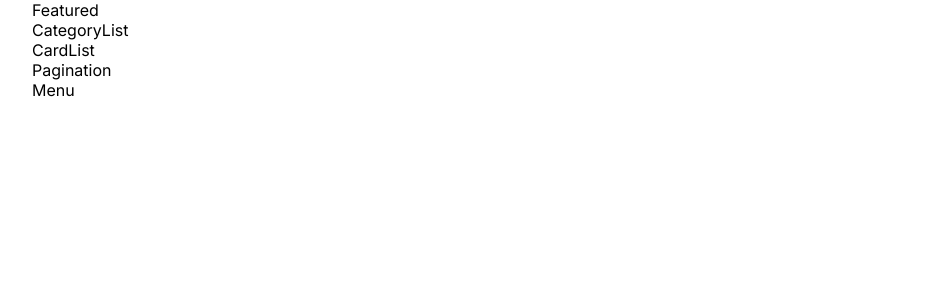
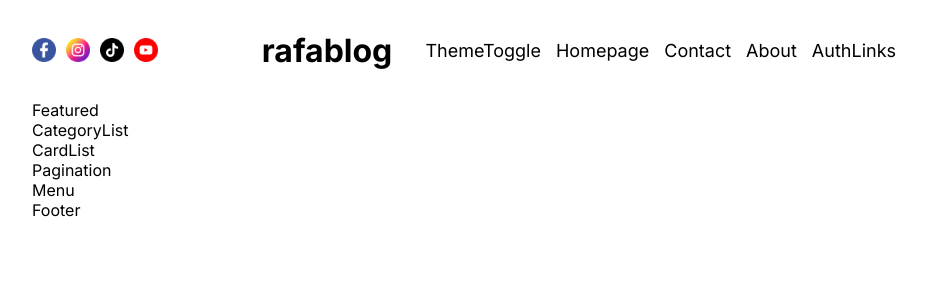
Before and after one commit to Rauf-pro/blogapp-next, a Next.js app: page / in a window 1280 px wide. Shown: the top 300 px of the page, without its empty margins (176-1103 px from the left). Built offline with nearby package versions, Linux system fonts and the light colour scheme.

Commit message:
add authlinks and themetoggle component

```diff
--- a/src/app/layout.js
+++ b/src/app/layout.js
@@ -1,5 +1,7 @@
 import { Inter } from "next/font/google";
 import "./globals.css";
+import Navbar from "@/components/navbar/Navbar";
+import Footer from "@/components/footer/Footer";
 
 const inter = Inter({ subsets: ["latin"] });
 
@@ -13,7 +15,11 @@
     <html lang="en">
       <body className={inter.className}>
         <div className="container">
-          <div className="wrapper">{children}</div>
+          <div className="wrapper">
+            <Navbar />
+            {children}
+            <Footer />
+          </div>
         </div>
       </body>
     </html>
--- /dev/null
+++ b/src/components/authLinks/AuthLinks.jsx
@@ -0,0 +1,10 @@
+import React from 'react';
+import styles from "./authlinks.module.css"
+
+const AuthLinks = () => {
+  return (
+    <div>AuthLinks</div>
+  )
+}
+
+export default AuthLinks
--- a/src/components/navbar/Navbar.jsx
+++ b/src/components/navbar/Navbar.jsx
@@ -1,7 +1,9 @@
-import React from 'react';
+import React from "react";
 import styles from "./navbar.module.css";
-import Link from 'next/link';
-import Image from 'next/image';
+import Link from "next/link";
+import Image from "next/image";
+import AuthLinks from "../authLinks/AuthLinks";
+import ThemeToggle from "../themeToggle/ThemeToggle";
 
 const Navbar = () => {
   return (
@@ -14,14 +16,20 @@
       </div>
       <div className={styles.logo}>rafablog</div>
       <div className={styles.links}>
-
-      <Link href="/" className={styles.link}>Homepage</Link>
-      <Link href="/" className={styles.link}>Contact</Link>
-      <Link href="/" className={styles.link}>About</Link>
-
+        <ThemeToggle />
+        <Link href="/" className={styles.link}>
+          Homepage
+        </Link>
+        <Link href="/" className={styles.link}>
+          Contact
+        </Link>
+        <Link href="/" className={styles.link}>
+          About
+        </Link>
+        <AuthLinks />
       </div>
     </div>
-  )
-}
+  );
+};
 
-export default Navbar
+export default Navbar;
--- /dev/null
+++ b/src/components/themeToggle/ThemeToggle.jsx
@@ -0,0 +1,10 @@
+import React from 'react';
+import styles from "./themeToggle.module.css";
+
+const ThemeToggle = () => {
+  return (
+    <div className={styles.container}>ThemeToggle</div>
+  )
+}
+
+export default ThemeToggle
```
Also changed, not shown: src/components/authLinks/authlinks.module.css (added), src/components/themeToggle/themeToggle.module.css (added). Lines whose indentation alone changed are shown as unchanged.
